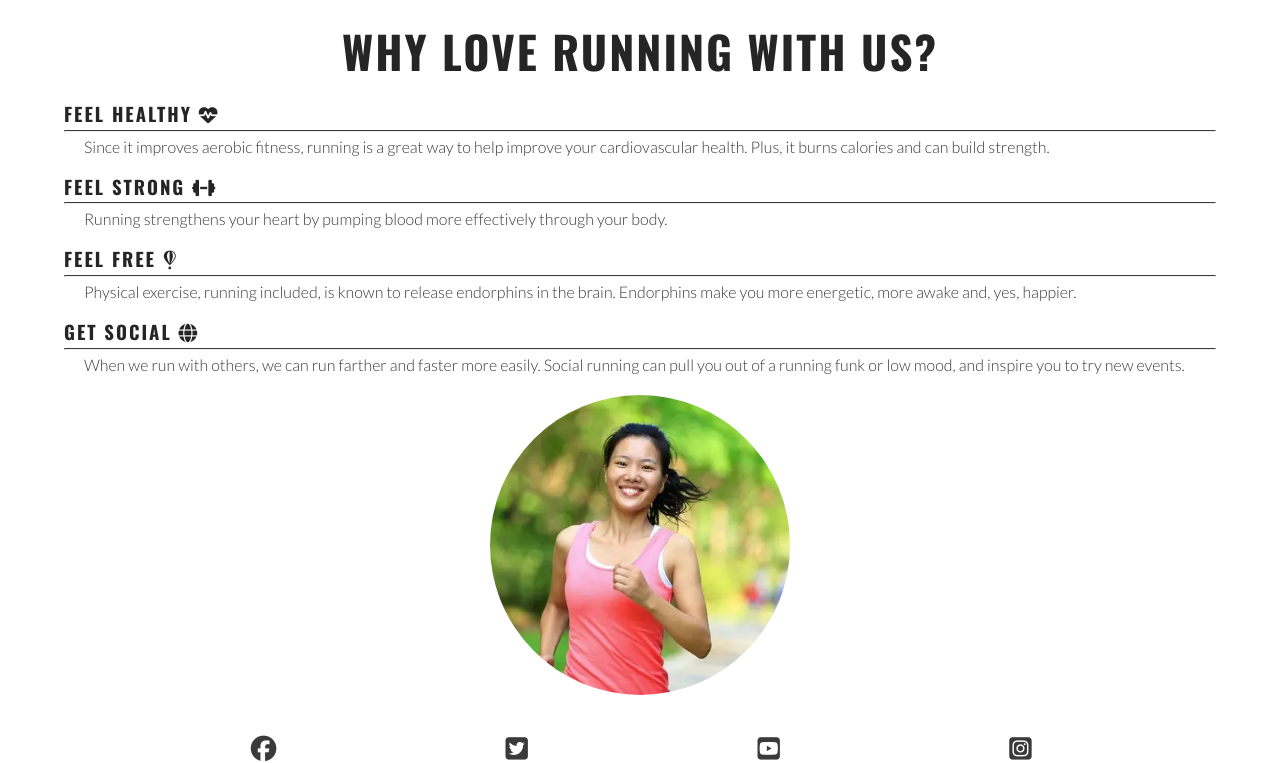
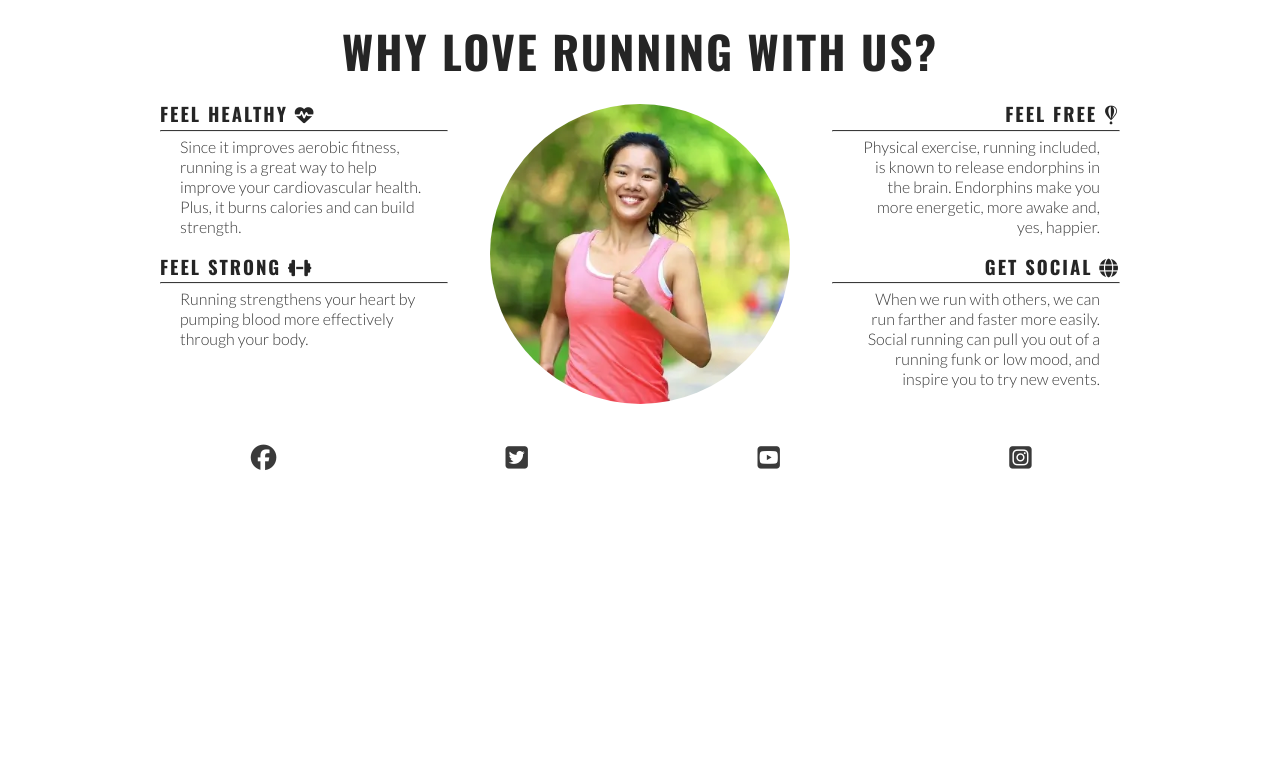
Before and after one commit to Amin7896-123/love-running, a plain HTML site: page index.html in a window 1280 px wide. Shown: the part 677-1440 px from the top of the page. After the commit the page ends 1149 px from the top, so only its background shows below. Drawn offline with nearby package versions, Linux system fonts and the light colour scheme.

Commit message:
Make reasons section responsive

```diff
--- a/assets/css/style.css
+++ b/assets/css/style.css
@@ -203,6 +203,24 @@ main{
         width: 300px;
         height: 50px;
     }
+
+    /* Reasons Section */
+    #benefits-physical,
+    #benefits-mental {
+        display: flex;
+        flex-direction: column;
+        width: 100%;
+    }
+
+    #benefits-physical > div,
+    #benefits-mental > div {
+        width: 75%;
+    }
+
+    #benefits-mental > div {
+        text-align: end;
+        align-self: flex-end;
+    }
 }
 
 /* Media Query: Larger devices (992px and larger) */
@@ -210,5 +228,33 @@ main{
     #menu a:hover{
         border-bottom: 1px solid #3a3a3a;
     }
+}
 
+/* Media Query: Larger devices (1200px and larger) */
+@media screen and (min-width: 1200px) {
+    /* Reasons Section */
+    #benefits {
+        display: flex;
+        flex-direction: row;
+    }
+
+    #benefits > div {
+        flex: 1;
+    }
+
+    #benefits-image{
+        order: 0;
+    }
+
+    #benefits-mental{
+        order: 1;
+    }
+
+    #benefits-mental > div {
+        align-self: flex-start;
+    }
+
+    #benefits-physical > div {
+        align-self: flex-end;
+    }
 }
```
